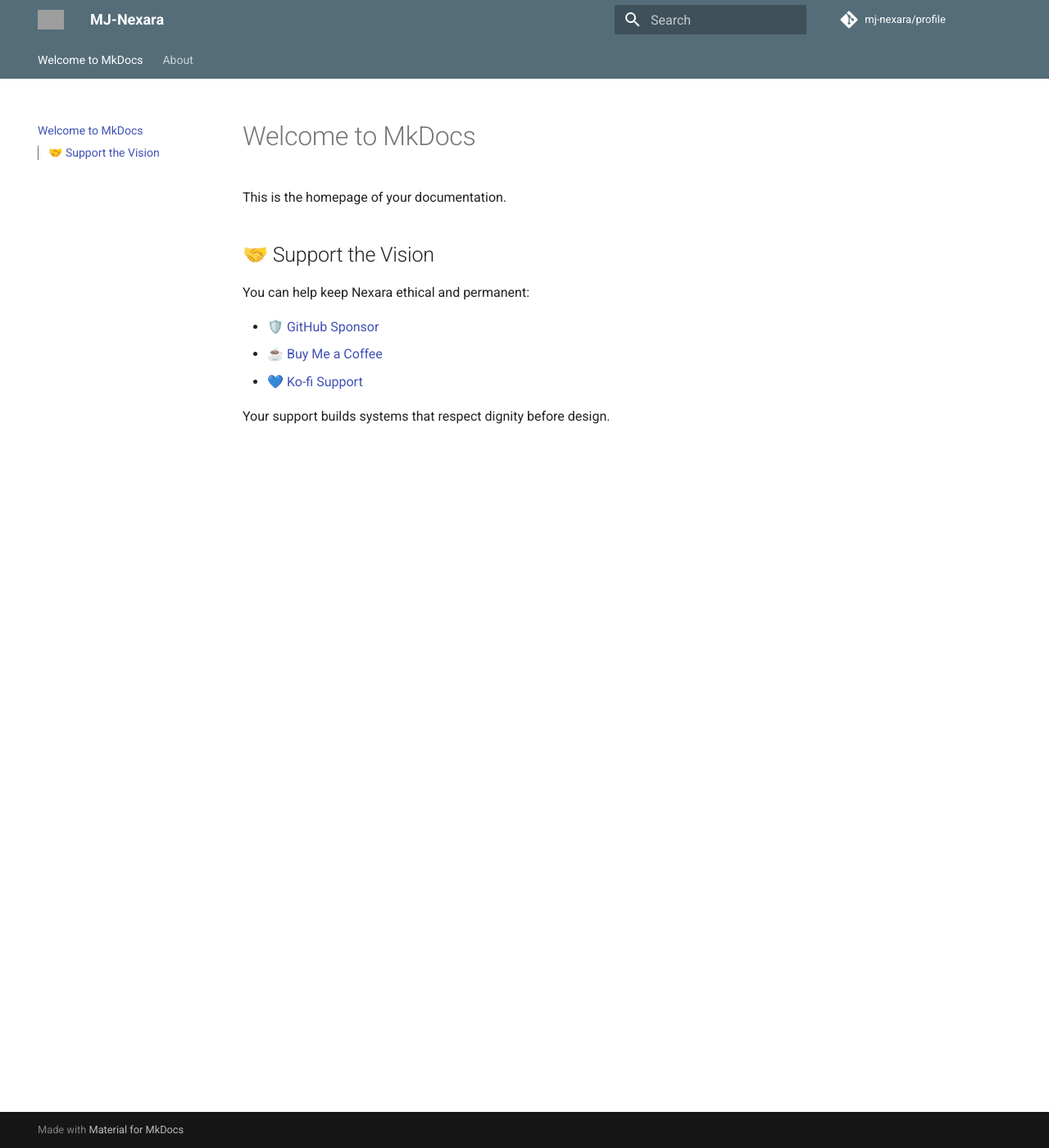
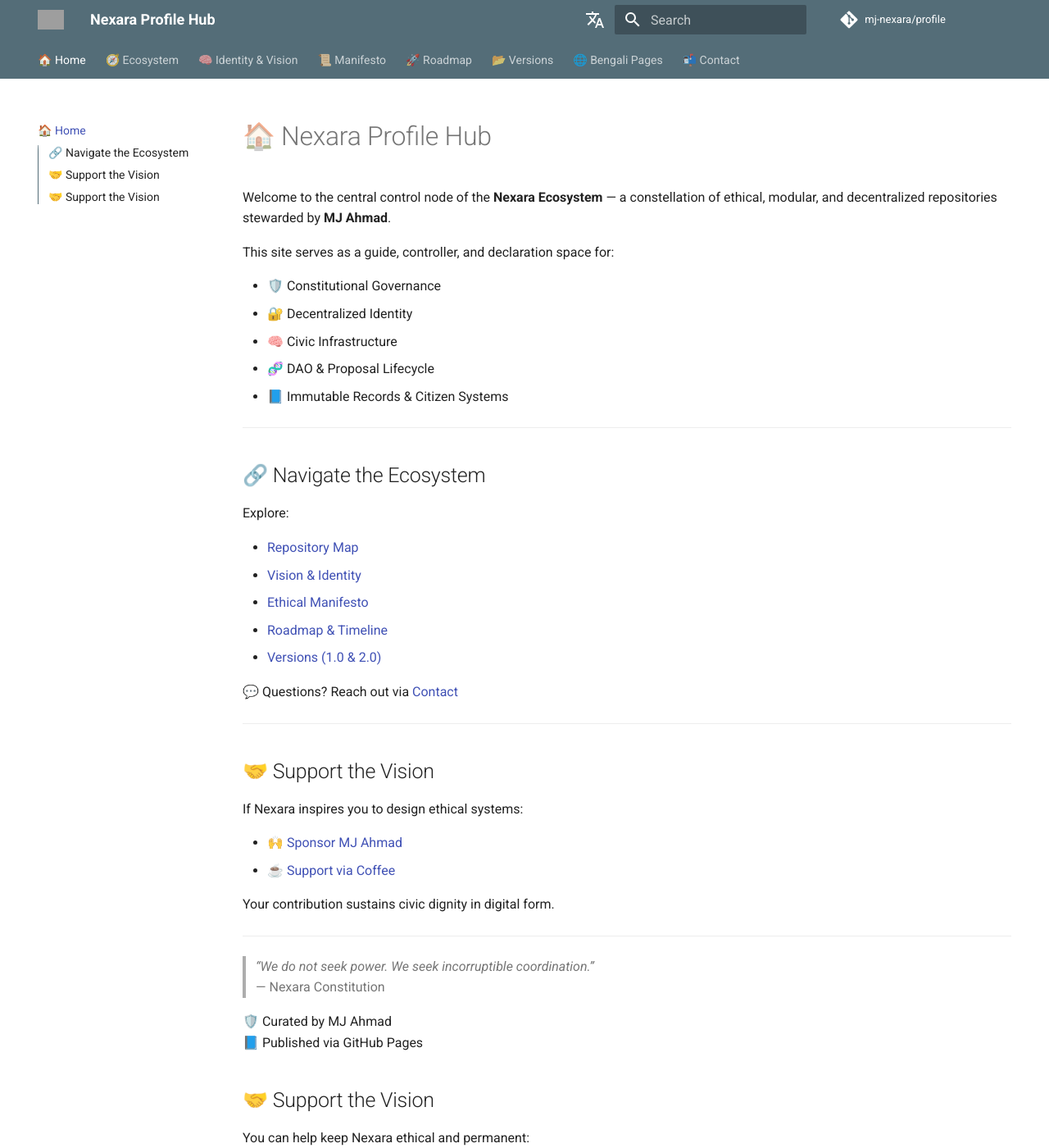
Before and after one commit to mj-nexara/Profile, an MkDocs documentation site: the page built from docs/index.md, in a window 1280 px wide and 1400 px high. Shown: the whole window at 82% size. Built offline with MkDocs 1.6.1 and Material for MkDocs 9.7.7, drawn with Linux system fonts in a browser that asks for light colours; comment, search, counter and statistics services are not loaded; the version menu is left out; grey boxes are pictures that could not be loaded.

```diff
--- a/docs/index.md
+++ b/docs/index.md
@@ -1,6 +1,47 @@
-# Welcome to MkDocs
+# 🏠 Nexara Profile Hub
 
-This is the homepage of your documentation.
+Welcome to the central control node of the **Nexara Ecosystem** — a constellation of ethical, modular, and decentralized repositories stewarded by **MJ Ahmad**.
+
+This site serves as a guide, controller, and declaration space for:
+
+- 🛡️ Constitutional Governance
+- 🔐 Decentralized Identity
+- 🧠 Civic Infrastructure
+- 🧬 DAO & Proposal Lifecycle
+- 📘 Immutable Records & Citizen Systems
+
+---
+
+## 🔗 Navigate the Ecosystem
+
+Explore:
+
+- [Repository Map](ecosystem.md)
+- [Vision & Identity](identity.md)
+- [Ethical Manifesto](manifesto.md)
+- [Roadmap & Timeline](roadmap.md)
+- [Versions (1.0 & 2.0)](versions/v1.md)
+
+💬 Questions? Reach out via [Contact](contact.md)
+
+---
+
+## 🤝 Support the Vision
+
+If Nexara inspires you to design ethical systems:
+
+- 🙌 [Sponsor MJ Ahmad](https://github.com/sponsors/mjahmad2024)
+- ☕ [Support via Coffee](https://buymeacoffee.com/mjahmad)
+
+Your contribution sustains civic dignity in digital form.
+
+---
+
+> _“We do not seek power. We seek incorruptible coordination.”_
+> — Nexara Constitution
+
+🛡️ Curated by MJ Ahmad
+📘 Published via GitHub Pages
 
 ## 🤝 Support the Vision
 
--- a/mkdocs.yml
+++ b/mkdocs.yml
@@ -1,4 +1,4 @@
-site_name: MJ-Nexara
+site_name: Nexara Profile Hub
 site_url: https://mj-nexara.github.io/profile/
 repo_url: https://github.com/mj-nexara/profile
 repo_name: mj-nexara/profile
@@ -25,3 +25,49 @@ theme:
     - toc.integrate
     - content.code.annotate
     - version.dropdown
+
+plugins:
+  - search
+  - tags
+  - git-revision-date
+  - awesome-pages
+
+extra:
+  social:
+    - icon: fontawesome/brands/github
+      link: https://github.com/mj-nexara
+      name: GitHub Organization
+    - icon: fontawesome/brands/linkedin
+      link: https://linkedin.com/in/jafor-ahmad
+      name: MJ Ahmad (LinkedIn)
+    - icon: fontawesome/brands/github
+      link: https://github.com/sponsors/mj-nexara
+      name: Sponsor MJ Ahmad
+    - icon: fontawesome/solid/mug-hot
+      link: https://buymeacoffee.com/mjahmad
+      name: Buy Me a Coffee
+    - icon: fontawesome/brands/heart
+      link: https://ko-fi.com/mjahmad
+      name: Support via Ko-fi
+  version:
+    provider: mike
+    default: latest
+  alternate:
+    - name: বাংলা সংস্করণ
+      link: /profile/i18n/index_bn/
+      lang: bn
+
+nav:
+  - 🏠 Home: index.md
+  - 🧭 Ecosystem: ecosystem.md
+  - 🧠 Identity & Vision: identity.md
+  - 📜 Manifesto: manifesto.md
+  - 🚀 Roadmap: roadmap.md
+  - 📂 Versions:
+      - v1.0: versions/v1.md
+      - v2.0: versions/v2.md
+  - 🌐 Bengali Pages:
+      - হোম: i18n/index_bn.md
+      - রোডম্যাপ: i18n/roadmap_bn.md
+      - ঘোষণাপত্র: i18n/manifesto_bn.md
+  - 📬 Contact: contact.md
```
Also changed, not shown: README.md (+27 -18 lines), docs/contact.md (added, +20 -0 lines), docs/ecosystem.md (added, +23 -0 lines), docs/i18n/index_bn.md (added, +56 -0 lines), docs/i18n/manifesto_bn.md (added, +26 -0 lines), docs/i18n/roadmap_bn.md (added, +29 -0 lines), docs/identity.md (added, +24 -0 lines), docs/manifesto.md (added, +26 -0 lines), docs/roadmap.md (added, +24 -0 lines), docs/support.md (added, +56 -0 lines), docs/versions/v1.md (added, +29 -0 lines), docs/versions/v2.md (added, +31 -0 lines), 3 other files.
